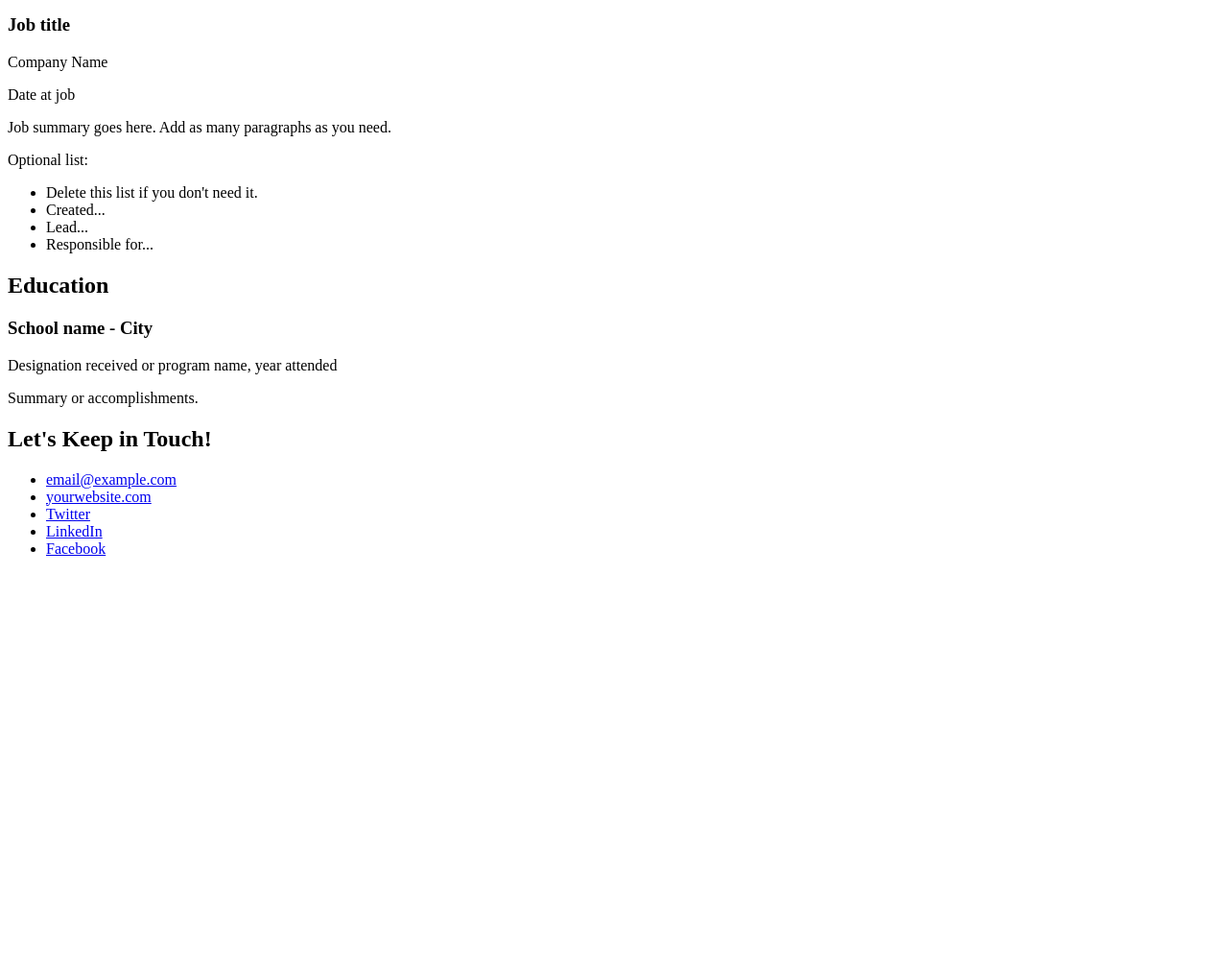
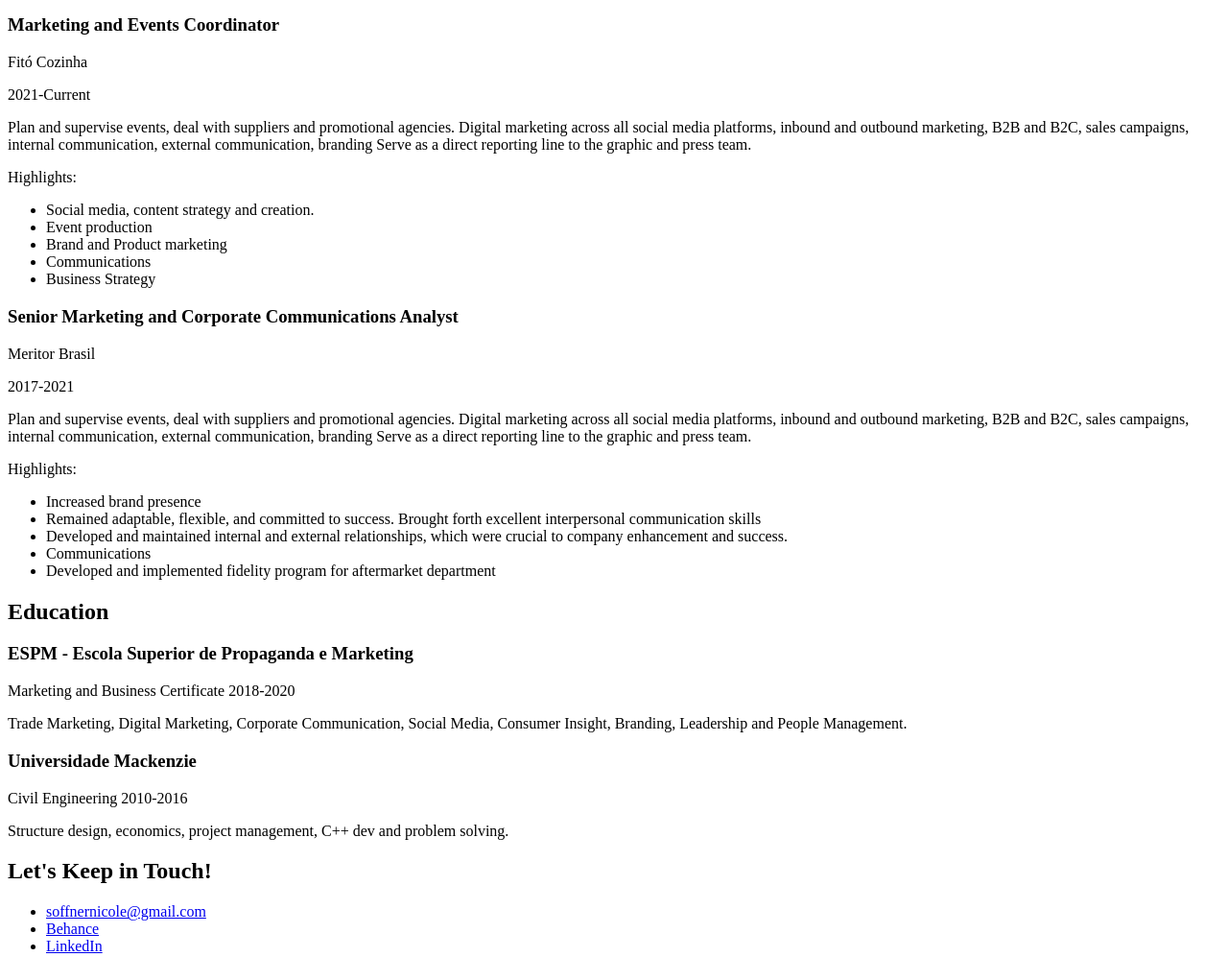
Before and after one commit to nicolesoffner/css-essential, a plain HTML site: page index.html in a window 1280 px wide. Shown: the part 880-1877 px from the top of the page at 96% size. Before the commit the page ends 1477 px from the top, so only its background shows below. Drawn offline with Linux system fonts and the light colour scheme.

Commit message:
Update index.html

```diff
--- a/index.html
+++ b/index.html
@@ -61,16 +61,38 @@
 
         <!-- Copy this whole <section> block to add more jobs. -->
         <section>
-          <h3>Job title</h3>
-          <p>Company Name</p>
-          <p>Date at job</p>
-          <p>Job summary goes here. Add as many paragraphs as you need.</p>
-          <p>Optional list:</p>
+          <h3>Marketing and Events Coordinator</h3>
+          <p>Fitó Cozinha</p>
+          <p>2021-Current</p>
+          <p>Plan and supervise events, deal with suppliers and promotional agencies.
+Digital marketing across all social media platforms, inbound and outbound marketing,
+            B2B and B2C, sales campaigns, internal communication, external communication, branding
+            Serve as a direct reporting line to the graphic and press team.</p>
+          <p>Highlights:</p>
           <ul>
-            <li>Delete this list if you don't need it.</li>
-            <li>Created...</li>
-            <li>Lead...</li>
-            <li>Responsible for...</li>
+            <li>Social media, content strategy and creation.</li>
+            <li>Event production</li>
+            <li>Brand and Product marketing</li>
+            <li>Communications</li>
+            <li>Business Strategy</li>
+          </ul>
+        </section>
+        <section>
+          <h3>Senior Marketing and Corporate Communications Analyst</h3>
+          <p>Meritor Brasil</p>
+          <p>2017-2021</p>
+          <p>Plan and supervise events, deal with suppliers and promotional agencies.
+Digital marketing across all social media platforms, inbound and outbound marketing, B2B and B2C, sales campaigns, internal communication,
+            external communication, branding Serve as a direct reporting line to the graphic and press team.</p>
+          <p>Highlights:</p>
+          <ul>
+            <li>Increased brand presence</li>
+            <li>Remained adaptable, flexible, and committed to success. Brought forth excellent interpersonal communication
+skills</li>
+            <li>Developed and maintained internal and external
+relationships, which were crucial to company enhancement and success.</li>
+            <li>Communications</li>
+            <li>Developed and implemented fidelity program for aftermarket department</li>
           </ul>
         </section>
         <!-- End of Job block. -->
@@ -82,9 +104,14 @@
 
         <!-- Copy this whole <section> block to add more schools. -->
         <section>
-          <h3>School name - City</h3>
-          <p>Designation received or program name, year attended</p>
-          <p>Summary or accomplishments.</p>
+          <h3>ESPM - Escola Superior de Propaganda e Marketing</h3>
+          <p>Marketing and Business Certificate 2018-2020</p>
+          <p>Trade Marketing, Digital Marketing, Corporate Communication, Social Media, Consumer Insight, Branding, Leadership and People Management.</p>
+        </section>
+         <section>
+          <h3>Universidade Mackenzie</h3>
+          <p>Civil Engineering 2010-2016</p>
+          <p>Structure design, economics, project management, C++ dev and problem solving.</p>
         </section>
         <!-- End of School block. -->
       </section>
@@ -95,11 +122,9 @@
 
         <!-- Social media and contact links. Add or remove any networks. -->
         <ul>
-          <li><a href="mailto:email@example.com">email@example.com</a></li>
-          <li><a href="http://yourwebsite.com" target="_blank">yourwebsite.com</a></li>
-          <li><a href="#" target="_blank">Twitter</a></li>
-          <li><a href="#" target="_blank">LinkedIn</a></li>
-          <li><a href="#" target="_blank">Facebook</a></li>
+          <li><a href="mailto:soffnernicole@gmail.com">soffnernicole@gmail.com</a></li>
+          <li><a href="https://www.behance.net/soffnernic8971" target="_blank">Behance</a></li>
+          <li><a href="https://www.linkedin.com/in/nicolesoffner/" target="_blank">LinkedIn</a></li>
         </ul>
       </footer>
     </main>
```
